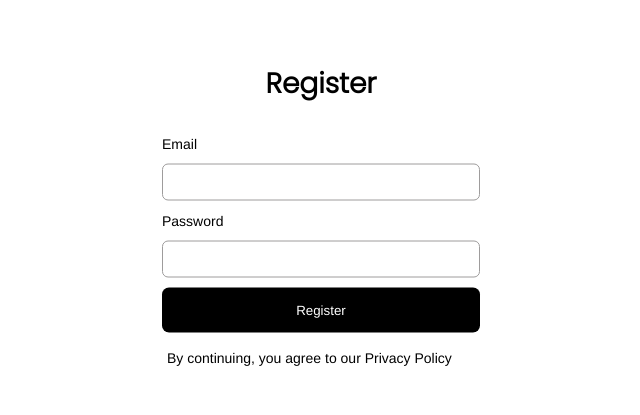
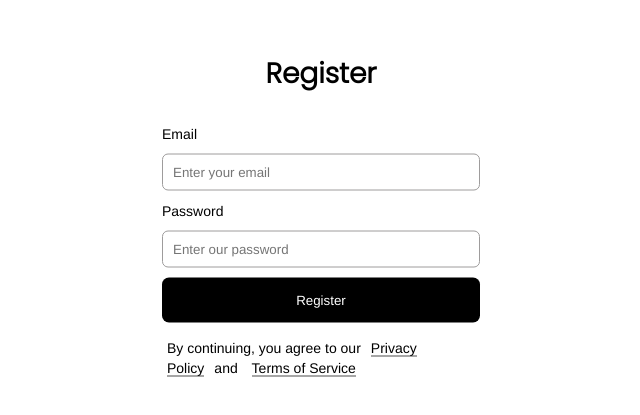
Before and after one commit to o897/image-uploader-frontend, a React (Create React App) app: page /register in a window 1280 px wide. Shown: the part 177-592 px from the top of the page, without its empty margins (319-959 px from the left). Built offline with nearby package versions, Linux system fonts and the light colour scheme; no server answers; a web font is replaced by a local one.

Commit message:
update fetch after upd

```diff
--- a/src/pages/Register.js
+++ b/src/pages/Register.js
@@ -9,7 +9,7 @@ const Register = () => {
         process.env.REACT_APP_API_URL ||
         "https://oraserver.online";
 
-    const LOCAL_URL = "http://localhost:3001";
+    // const LOCAL_URL = "http://localhost:3001";
 
     const navigate = useNavigate();
 
@@ -65,16 +65,18 @@ const Register = () => {
                 {/* make it a component */}
                 <div className="form__signin-input">
                     <label htmlFor="">Email</label>
-                    <input type="email" name="email" onChange={handleChange} value={formData.email} />
+                    <input type="email" placeholder="Enter your email" name="email" onChange={handleChange} value={formData.email} />
                 </div>
                 <div className="form__signin-input">
                     <label htmlFor="">Password</label>
-                    <input type="password" name="password" onChange={handleChange} value={formData.password} />
+                    <input type="password" name="password" placeholder="Enter our password" onChange={handleChange} value={formData.password} />
                 </div>
                 <button className="form__signin-btn login" type="submit" onClick={handleSubmit}>Register</button>
                 <p>
-                    By continuing, you agree to our{" "}
-                    <a href="/privacy-policy">Privacy Policy</a>
+                    By continuing, you agree to our
+                    <a className="form__link" href="/privacy-policy">Privacy Policy</a>
+                    and{" "}
+                    <a className="form__link" href="/terms-of-service">Terms of Service</a>
                 </p>
             </form>
         </div>
--- a/src/pages/UpdateProfile.js
+++ b/src/pages/UpdateProfile.js
@@ -5,7 +5,7 @@ import { useNavigate } from 'react-router-dom';
 import { useAuth } from '../contexts/AuthContext';
 
 const UpdateProfile = () => {
-  const { user, logout } = useAuth()
+  const { user, logout,checkAuth } = useAuth()
   const navigate = useNavigate();
 
   const [formData, setFormData] = useState({
@@ -44,6 +44,7 @@ const UpdateProfile = () => {
       }
 
       logout();
+
       navigate("/login");
 
     } catch (err) {
@@ -68,7 +69,8 @@ const UpdateProfile = () => {
         return;
       }
 
-      navigate('/');
+      await checkAuth();
+      navigate('/profile');
 
     } catch (error) {
       console.log("network error:", error);
```
